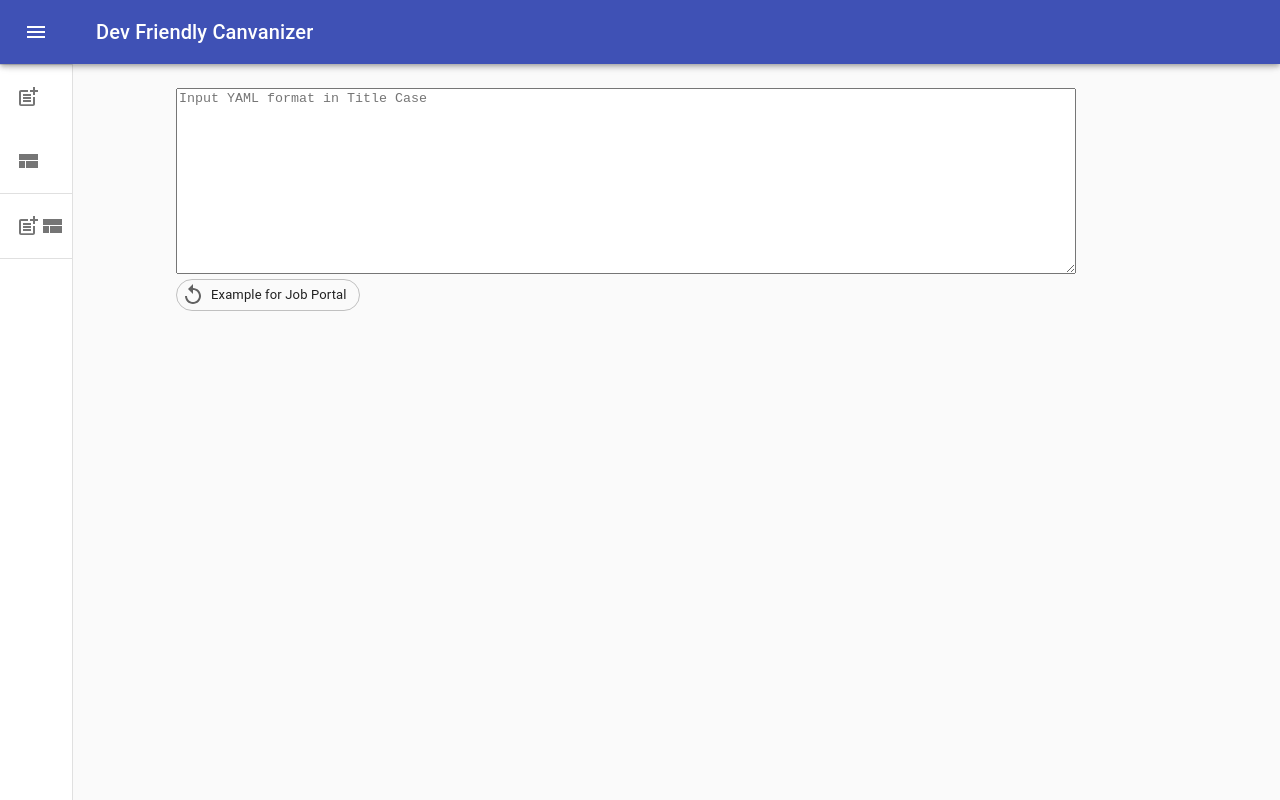
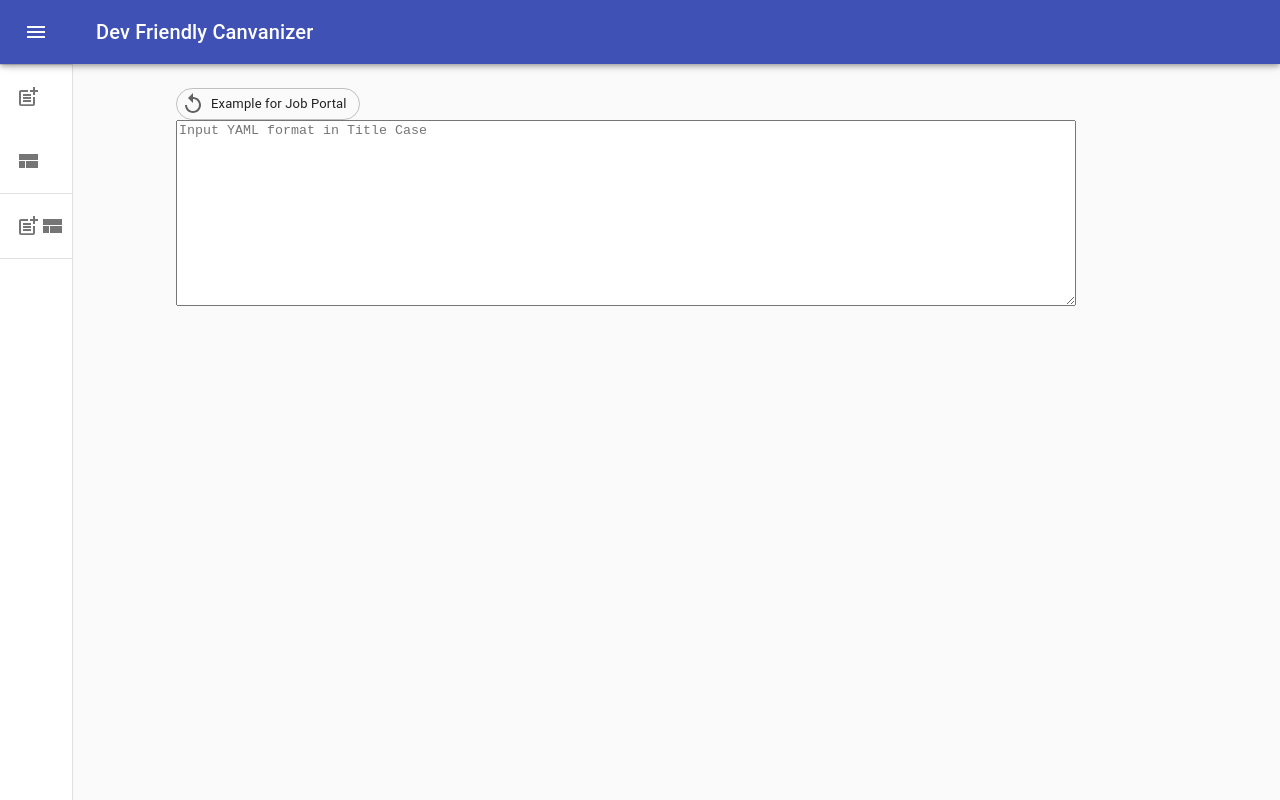
Before and after one commit to piyushsi/Dev-Friendly-Canvanizer, a React (Create React App) app: page /add in a window 1280 px wide. Built offline with nearby package versions, Linux system fonts and the light colour scheme.

Commit message:
change UX and cursor

```diff
--- a/package.json
+++ b/package.json
@@ -12,6 +12,7 @@
     "axios": "^0.20.0",
     "gh-pages": "^3.1.0",
     "react": "^16.13.1",
+    "react-component-export-image": "^0.1.7",
     "react-dom": "^16.13.1",
     "react-router-dom": "^5.2.0",
     "react-scripts": "3.4.3",
--- a/src/App.css
+++ b/src/App.css
@@ -1,19 +1,18 @@
-
-section.cover{
-  background: linear-gradient(45deg,#3F51B5 50%,#261681 50%);
+section.cover {
+  background: linear-gradient(45deg, #3f51b5 50%, #261681 50%);
   padding: 20px 10%;
-	border-bottom: 50px solid transparent;
+  border-bottom: 50px solid transparent;
   border-bottom-left-radius: 20px;
   border-bottom-right-radius: 20px;
 }
-section nav{
+section nav {
   display: flex;
   justify-content: space-between;
   align-items: center;
   font-size: 1.4rem;
   color: #fff;
 }
-section nav ul{
+section nav ul {
   list-style-type: none;
   font-size: 0.8rem;
 }
@@ -21,35 +20,35 @@ section nav ul li {
   float: left;
   padding: 10px;
 }
-.ghost-btn{
+.ghost-btn {
   margin: 0 10px;
   padding: 10px;
   border: 1px solid #fff;
   border-radius: 5px;
 }
-div.cta-btn{
+div.cta-btn {
   margin: 40px 0 20px 0;
 }
-div.cta-btn a{
+div.cta-btn a {
   padding: 10px 20px;
-  background-color: #D20B54;
+  background-color: #d20b54;
   text-decoration: none;
   color: #fff;
   border-radius: 5px;
 }
-section.cover .content .heading{
+section.cover .content .heading {
   font-size: 2.5rem;
   font-weight: 500;
 }
-section.cover .content{
+section.cover .content {
   color: #fff;
   padding: 40px 0;
   position: relative;
 }
-section.cover .content .highlight{
+section.cover .content .highlight {
   font-size: 10px;
 }
-section.cover .content .card{
+section.cover .content .card {
   position: absolute;
   bottom: 10px;
   right: 0;
@@ -61,19 +60,18 @@ section.cover .content .card{
   transition: 200ms all ease-in-out;
   cursor: pointer;
 }
-section.cover .content .card:hover{
+section.cover .content .card:hover {
   transform: translateY(-5px);
   color: #222;
 }
 .img {
-  margin-left:10vw ;
+  margin-left: 10vw;
 }
-.img img{
+.img img {
   width: 40vw;
-
 }
-.box:hover{
+.box:hover {
   background: cornsilk;
   color: slategray;
- cursor: wait;
+  cursor: pointer;
 }
--- a/src/Components/AddYaml/index.js
+++ b/src/Components/AddYaml/index.js
@@ -6,6 +6,8 @@ import Yaml from "yamljs";
 import ReplayIcon from "@material-ui/icons/Replay";
 import Avatar from "@material-ui/core/Avatar";
 import Chip from "@material-ui/core/Chip";
+import ViewCompactIcon from "@material-ui/icons/ViewCompact";
+import { Link } from "react-router-dom";
 
 const useStyles = makeStyles((theme) => ({
   root: {
@@ -55,7 +57,7 @@ export default function FullWidthGrid(props) {
   };
 
   const handleClick = () => {
-    localStorage.setItem("data","xyz");
+    localStorage.setItem("data", "xyz");
   };
 
   const handleClick2 = () => {
@@ -70,6 +72,17 @@ export default function FullWidthGrid(props) {
   return (
     <div className={classes.root}>
       <div className={classes.toolbar} />
+      {data.payload == "" ? (
+        <Chip
+          clickable
+          avatar={<ReplayIcon />}
+          label="Example for Job Portal"
+          onClick={handleClick2}
+          variant="outlined"
+        />
+      ) : (
+        ""
+      )}
       <Grid container>
         <Grid item xs={10} sm={10}>
           <TextareaAutosize
@@ -82,14 +95,17 @@ export default function FullWidthGrid(props) {
             value={data.payload}
           />
           <div>
-            {data.payload == "" ? (
-              <Chip
-                clickable
-                avatar={<ReplayIcon />}
-                label="Example for Job Portal"
-                onClick={handleClick2}
-                variant="outlined"
-              />
+            {data.payload != "" ? (
+              <Link style={{textDecoration:"none"}} to='/model'>
+                {" "}
+                <Chip
+                  clickable
+                  avatar={<ViewCompactIcon />}
+                  label="Lean Canvas"
+                  onClick={handleClick2}
+                  variant="outlined"
+                />
+              </Link>
             ) : (
               ""
             )}
```
Also changed, not shown: src/present.gif (added), 19 other files (tests, documents, lock files or other folders).
